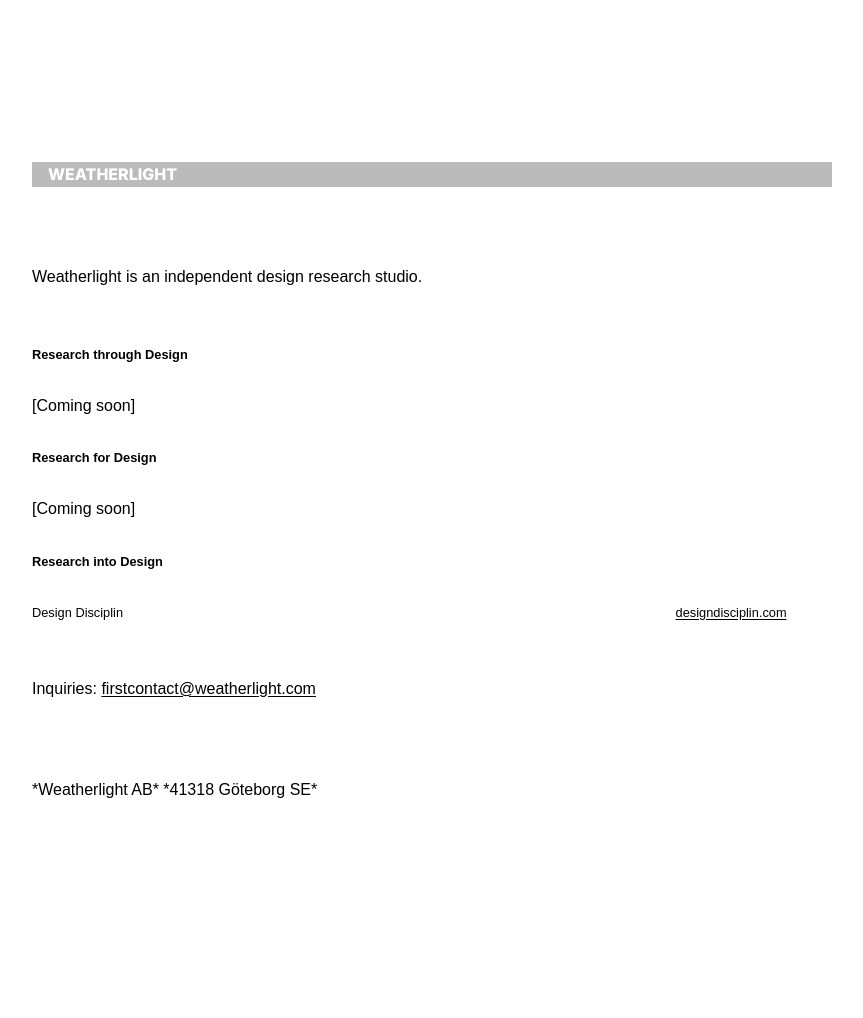
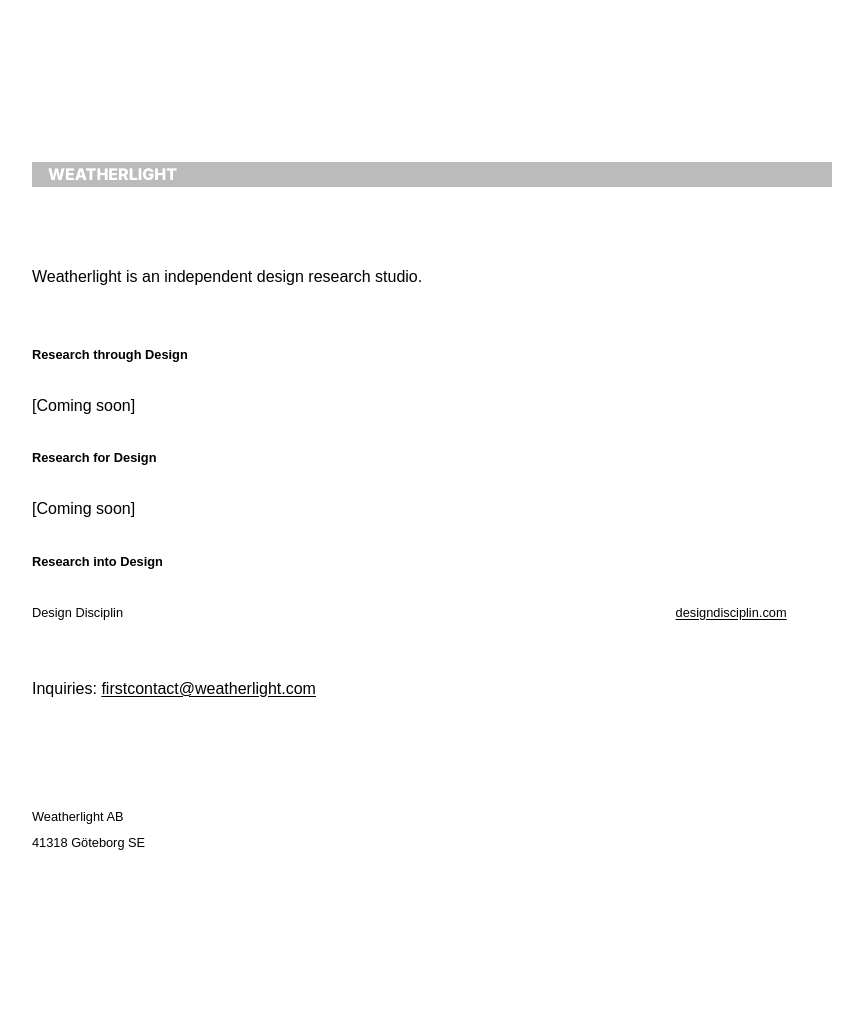
Before and after one commit to mbaytas/weatherlight, a Jekyll site: the page built from README.md, in a window 1280 px wide. Shown: the whole page, without its empty margins (208-1071 px from the left). Built offline with Jekyll 4.4.1, drawn with Linux system fonts in a browser that asks for light colours; some web fonts are replaced; our own code applies the rules of GitHub Pages for plain Markdown files; before the commit the page ends 939 px from its top, so only the background shows below that.

Commit message:
Update default.html

```diff
--- a/_layouts/default.html
+++ b/_layouts/default.html
@@ -168,11 +168,8 @@ hr {
 
 </article>
 
-<footer markdown="1">
-
-*Weatherlight AB*
-*41318 Göteborg SE*
-
+<footer>
+<p><em>Weatherlight AB<br>41318 Göteborg SE</em></p>
 </footer>
 
 </div><!-- .container -->
```
